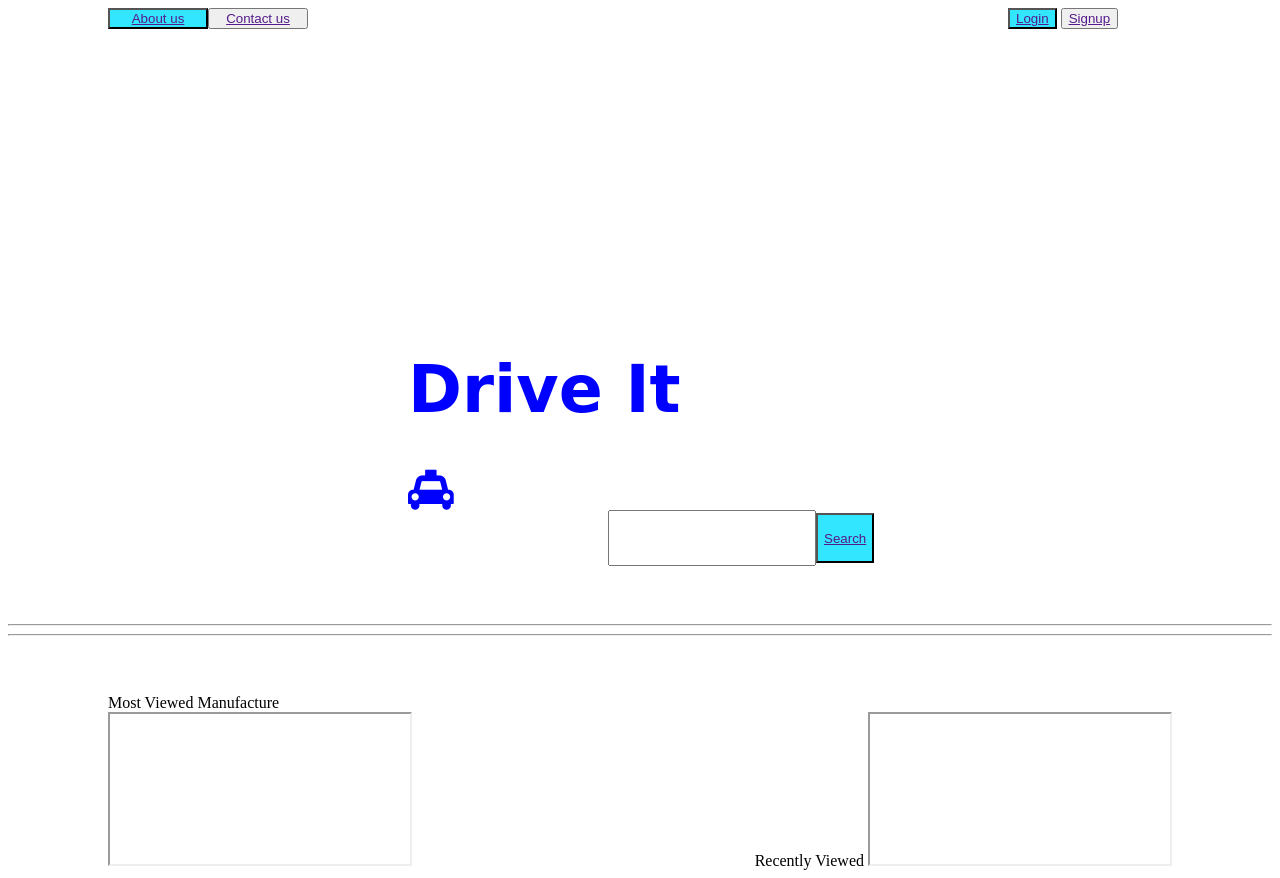
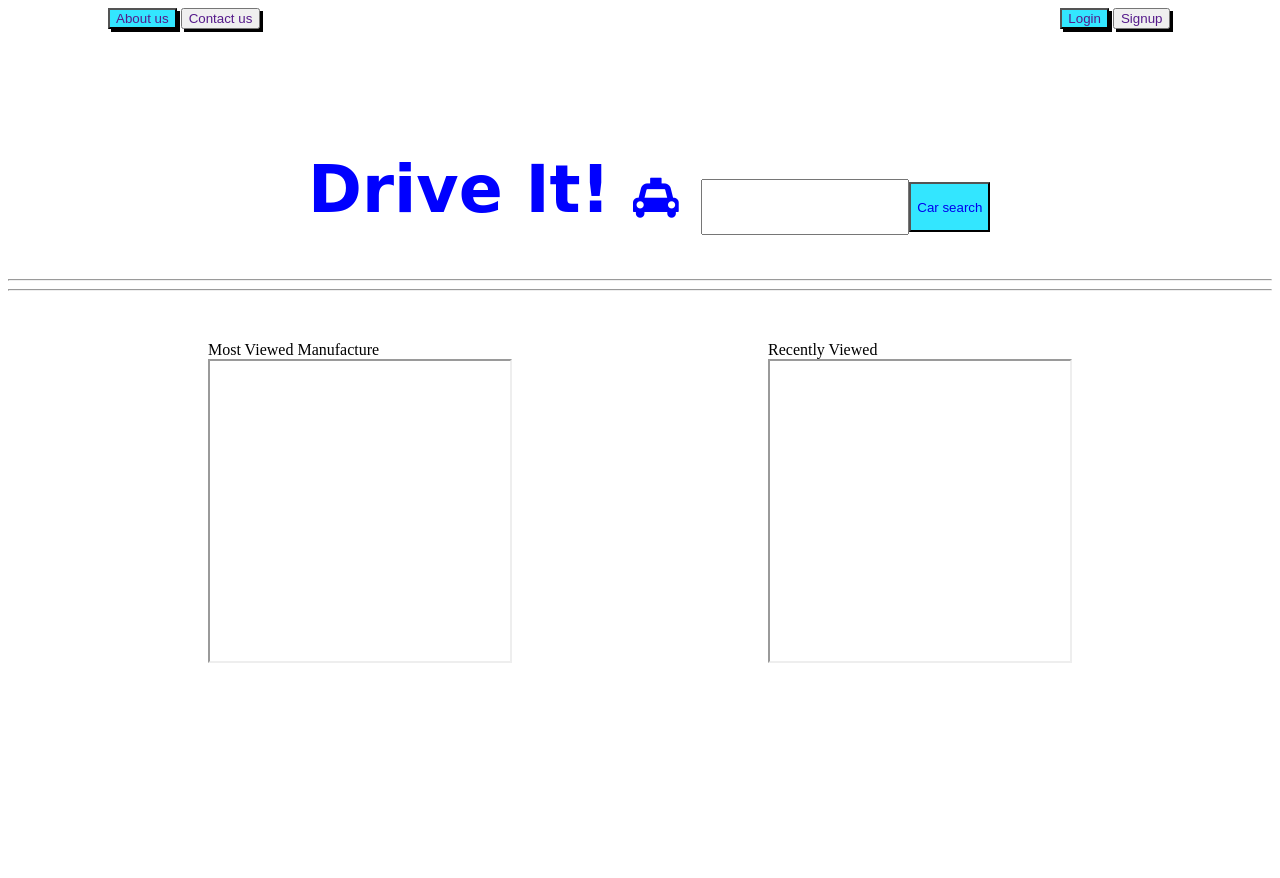
Before and after one commit to Mhiluf/tango_with_django_project, a Django app: page / in a window 1280 px wide. After the commit the page ends 663 px from the top, so only its background shows below. Run offline with Django 3.2, Linux system fonts and the light colour scheme; some libraries are stand-ins or nearby versions.

Commit message:
Update Model and Index templates

```diff
--- a/templates/rango/index.html
+++ b/templates/rango/index.html
@@ -1,5 +1,5 @@
 <!DOCTYPE html>
-{% load staticfiles %} <!-- New line -->
+
 <html>
 	<head>
 		<title>Index</title>
@@ -8,39 +8,34 @@
 
 		<style>
 
-
+			a{text-decoration:none;}
 
 			#authenticate {position:fixed; float:left; display:inline-block;
-				padding-left:1000px;padding-right:50px;}
+				margin-left:800px;margin-right:50px;}
 
-			#divInfo {position:fixed; padding-left:100px;
+			#divInfo {position:fixed; margin-left:100px;
 				}
-
-
-
-			.infobutton{width:100px;  color:black display:inline-block;float:left;}
 
 
 			#submit{padding-top:1px;height:50px;width60px;text-align:center;}
 
-			#search{position:sticky;padding-left:400px;padding-bottom:50px;}
+
 
 			#searcharea{height:50px;width:200px;}
 
+			#driveIt{padding-left:50px;padding-top:100px}
+
 			#form{padding-left:200px}
 
-			.div1{ padding-top:50px;padding-left:100px;}
+			nav {height:100px}
 
-			.div2{float:right;padding-top:50;padding-right:100px;}
-			.searchIcons1{float:left;padding-left:300px;}
-			.searchIcons2{float:left;padding-left:500px;}
-			.searchIcons3{float:right;padding-left:700px;}
+			main{style="margin-top:0px;"}
 
-			nav {height:300px}
+			.div1{float:left;margin-left:200px;}
 
-			main{}
+			.div2{float:right;margin-right:200px;}
 
-			#driveIt{padding-left:50px;padding-top:100px}
+
 
 
 
@@ -53,21 +48,16 @@
 		<nav>
 
 
+			<div id="divInfo">
+					<button style="box-shadow:3px 3px black;background-color:#33E6FF;text-color:blue;"><a href="">About us</a></button>
 
-			<div id="divInfo">
-					<button class="infobutton" style="background-color:#33E6FF;text-color:blue;"><a href="">About us</a></button>
-
-					<button class="infobutton"><a href="">Contact us</a></button>
-
-
-			</div>
-
+					<button style="box-shadow:3px 3px black;"><a href="">Contact us</a></button>
 
 			<div id="authenticate">
 
-				<button class="login" style="background-color:#33E6FF;"><a href="">Login</a></button>
+				<button style="box-shadow:3px 3px black;background-color:#33E6FF;"><a href="">Login</a></button>
 
-				<button class="signup"><a href="">Signup</a></button><i class="fas fa-car-alt"></i>
+				<button style="box-shadow:3px 3px black;"><a href="">Signup</a></button><i class="fas fa-car-alt"></i>
 
 			</div>
 
@@ -86,26 +76,24 @@
 							alert("Available; you can place your order below");
 
 							document.getElementById("paragraph1").innerHTML=carsearch;
+						}
 					}
+
 				}
-
-			}
-		</script>
+			</script>
 
 
 
-			<div id="search">
+			<h1 style="color:blue; margin-left:300px;font-size:65px;font-family:cursive;">Drive It!
+
+				<i style="color:blue;font-size:40px;"class="fa fa-taxi"></i>
 
 
-				<div class="SearchIcons1"><h1 style="color:blue; font-size:65px;font-family:cursive;">Drive It</h1></div>
-				<div class="SearchIcons2"><i style="color:blue;font-size:40px;"class="fa fa-taxi"></i></div>
+					<input type="text" id="searcharea"></input><button style="background-color:#33E6FF;" type="submit" id="submit" onclick=getIT()><a href="Model.html">Car search</a></button>
 
-				<div class="SearchIcons3">
-				<form id="form">
-					<input type="text" id="searcharea"></input><button style="background-color:#33E6FF;" type="submit" id="submit" onclick=getIT()><a href="">Search</a></button>
-				</form>
-				</div>
-			</div>
+			</h1>
+
+
 
 
 			<div>
@@ -113,23 +101,23 @@
 				<hr width:850px>
 
 
-				<div>
+				<div Style="margin-top:50px;">
 
 				<div class="div1">
-					<a class="mostviewed">Most Viewed Manufacture</a>
 
-
+				<div><a>Most Viewed Manufacture</a></div>
 					<form>
-						<iframe  src=""  name="iframe1" id="textarea1"></iframe>
-					</form?
+						<iframe src="" name="iframe2" id="textarea1" style="height:300px;"></iframe>
+					</form>
+					</div>
 				</div>
 
 
 
 				<div class="div2">
-					<a class="mostviewed">Recently Viewed </a>
+					<div><a>Recently Viewed </a></div>
 					<form>
-						<iframe src="" name="iframe2" id="textarea2" ></iframe>
+						<iframe src="" name="iframe2" id="textarea2" style="height:300px;"></iframe>
 					</form>
 					</div>
 
```
Also changed, not shown: templates/rango/Model.html (+25 -21 lines).
